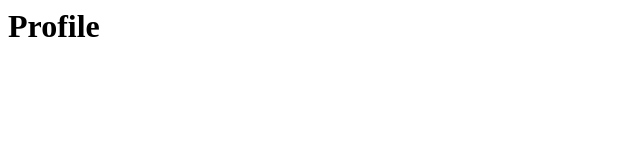
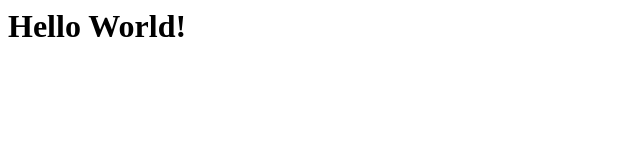
Before and after one commit to pichangetheworld/pichangetheworld.github.io, a plain HTML site: page index.html in a window 1280 px wide. Shown: the whole page, without its empty margins (0-640 px from the left). Drawn offline with Linux system fonts and the light colour scheme.

Commit message:
html test

```diff
--- a/index.html
+++ b/index.html
@@ -2,7 +2,7 @@
 <head>
 </head>
 <body>
-<h1>Profile</h1>
+<h1>Hello World!</h1>
 
 </body>
 </html>
```
